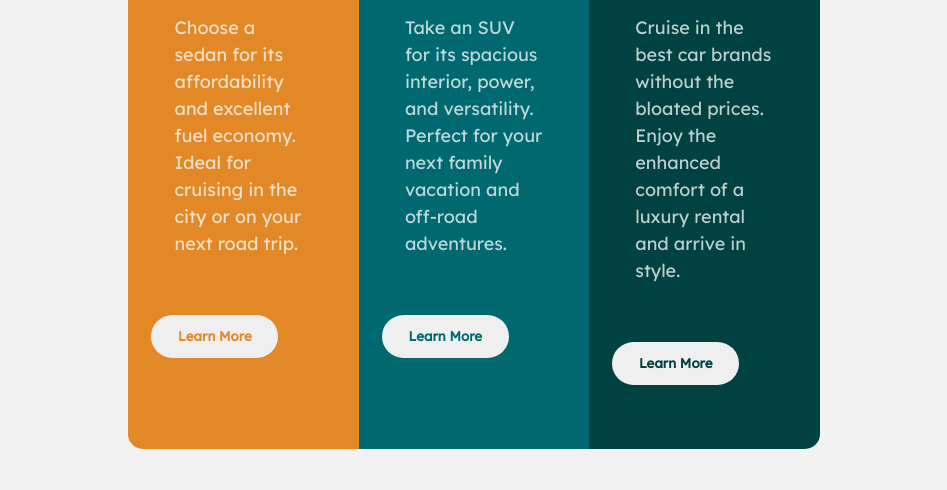
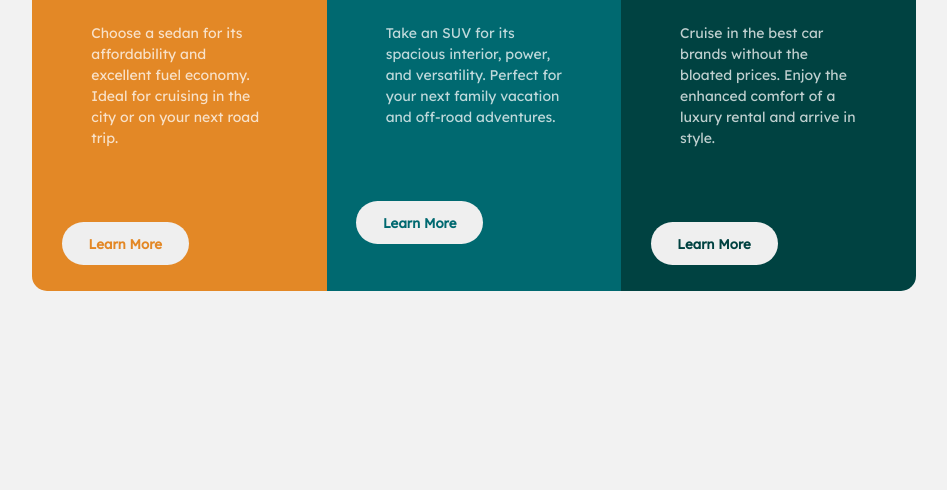
Before and after one commit to Roxi96/3-column-card-, a plain HTML site: page index.html in a window 1280 px wide. Shown: the part 310-800 px from the top of the page, without its empty margins (166-1113 px from the left). Drawn offline with Linux system fonts and the light colour scheme.

Commit message:
finished 3

```diff
--- a/style.css
+++ b/style.css
@@ -14,8 +14,8 @@ body {
 
 .item {
 
-    width: 18%;
-    padding-bottom: 5%;
+    width: 23%;
+    padding-bottom: 2%;
 }
 
 .i_1 {
@@ -39,6 +39,7 @@ body {
     border-radius: 90px;
     margin-top: 25%;
     margin-left: 10%;
+    width: auto;
 
 }
 
@@ -75,10 +76,10 @@ h3 {
 p {
     font-family: 'Lexend Deca', sans-serif;
     color: hsla(0, 0%, 100%, 0.75);
-    width: 60%;
+    /* width: 60%; */
     margin: 13% 20% 0 20%;
     /* text-align: center; */
-    font-size: 18px;
+    font-size: 14px;
     line-height: 1.5;
 }
 
```
